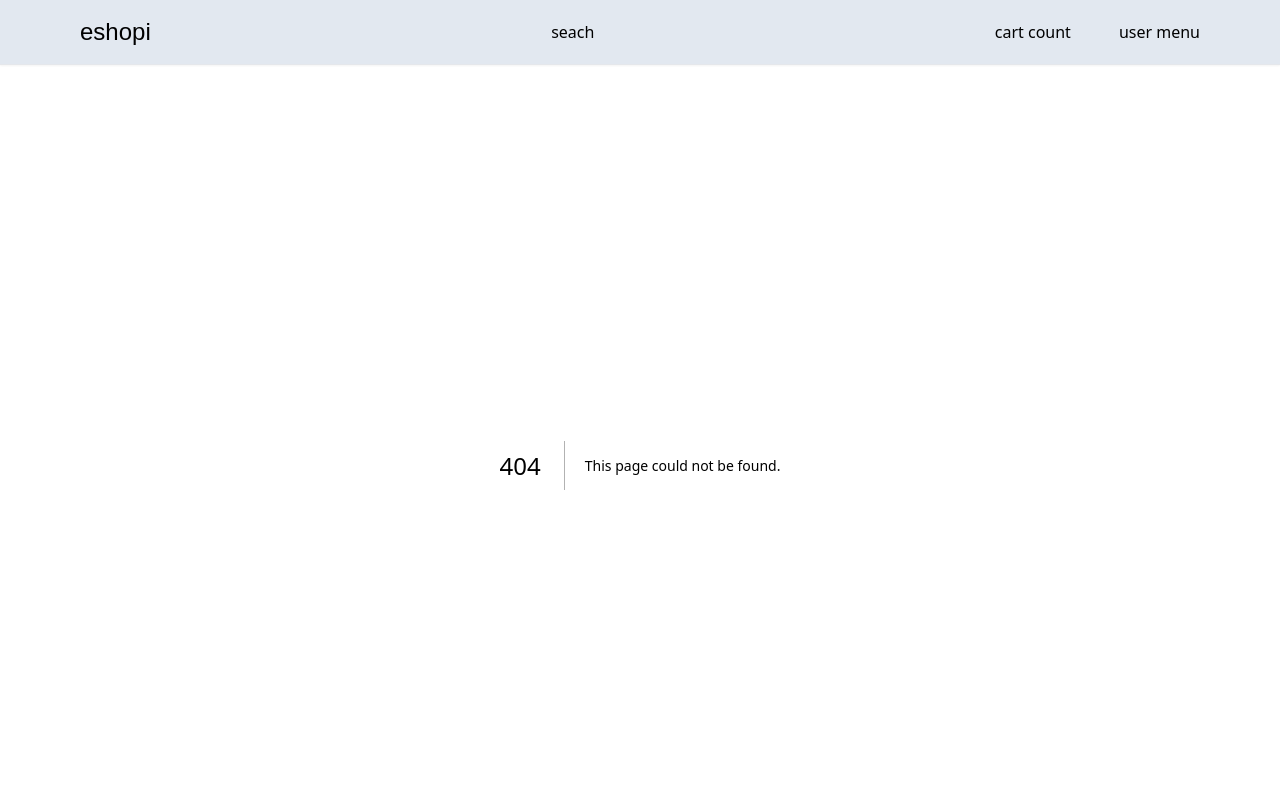
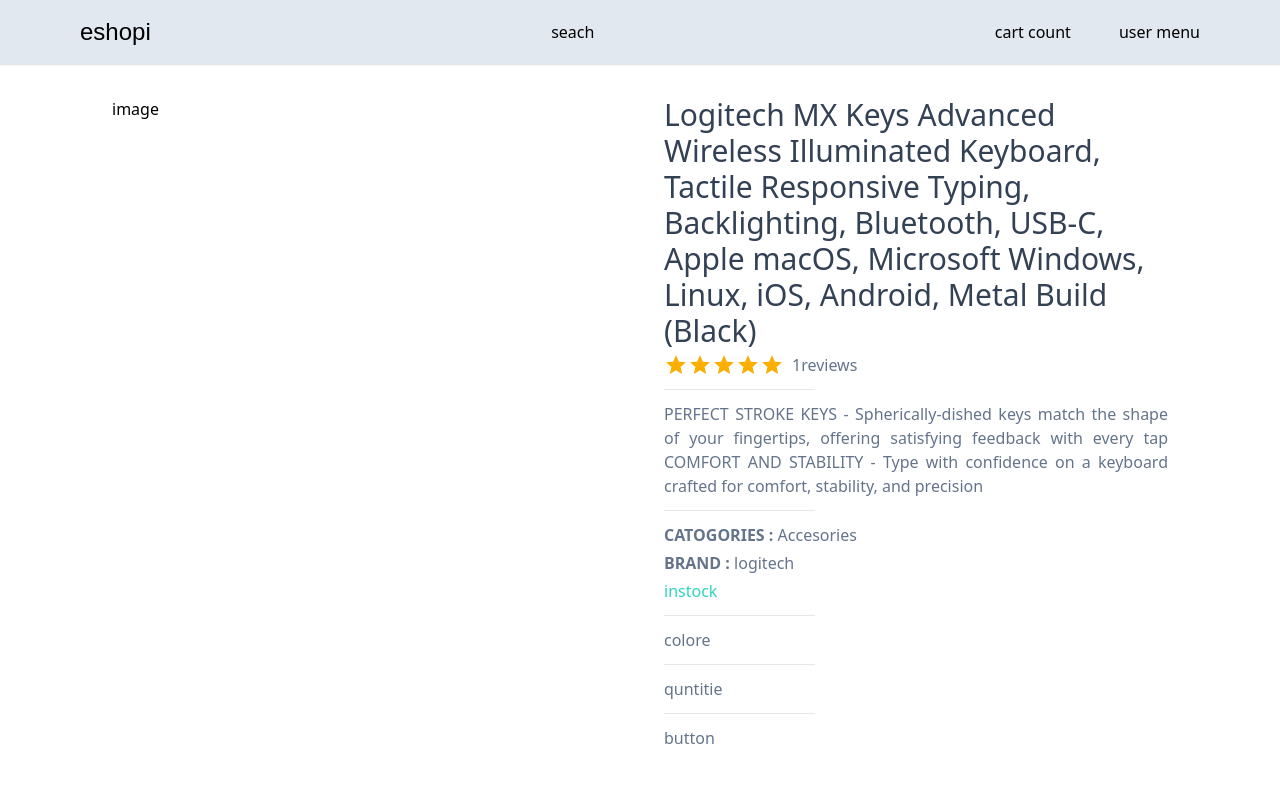
Before and after one commit to abdulrashidkalodi/E-Commerce-Application, a Next.js app: page /product/1 in a window 1280 px wide. Before the commit this address had no page. Shown: the top 800 px of the page. Built offline with nearby package versions, Linux system fonts and the light colour scheme; a web font is replaced by a local one.

Commit message:
product details added

```diff
--- /dev/null
+++ b/app/cart/page.tsx
@@ -0,0 +1,5 @@
+const Cart = () => {
+  return <div>Cart</div>;
+};
+
+export default Cart;
--- a/app/components/products/ProductCard.tsx
+++ b/app/components/products/ProductCard.tsx
@@ -2,20 +2,32 @@
 import formatePrice from "@/utils/formatePrice";
 import trucateText from "@/utils/truncateText";
 import { Rating } from "@mui/material";
-import { truncate } from "fs";
 import Image from "next/image";
-interface ProductCardProps{
-    data:any
+import { useRouter } from "next/navigation";
+interface ProductCardProps {
+  data: any;
 }
-const ProductCard:React.FC<ProductCardProps> = ({ data }) => {
-
-const productRating=data.reviews.reduce((acc:number,item:any)=>
-  item.rating+acc,0)/data.reviews.length
-
+const ProductCard: React.FC<ProductCardProps> = ({ data }) => {
+  const router = useRouter();
+  const productRating =
+    data.reviews.reduce((acc: number, item: any) => item.rating + acc, 0) /
+    data.reviews.length;
   return (
-    <div className="col-span-1 cursor-pointer border-[1.2px] border-slate-200 bg-slate-50 rounded-sm p-2 transition hover:scale-105 text-center text-sm">
+    <div
+      onClick={() => {
+        router.push(`/product/${data.id}`);
+      }}
+      className="col-span-1 cursor-pointer border-[1.2px] border-slate-200 bg-slate-50 rounded-sm p-2 transition hover:scale-105 text-center text-sm"
+    >
       <div className="flex flex-col items-center w-full gap-1">
-        <div className="aspect-square overflow-hidden relative w-full"><Image fill alt="no imagefound" src={data.images[0].image} className="w-full h-full object-contain"/> </div>
+        <div className="aspect-square overflow-hidden relative w-full">
+          <Image
+            fill
+            alt="no imagefound"
+            src={data.images[0].image}
+            className="w-full h-full object-contain"
+          />{" "}
+        </div>
         <div className="mt-4">{trucateText(data.name)}</div>
         <div>
           <Rating value={productRating} readOnly />
--- /dev/null
+++ b/app/product/[productId]/ProductDetails.tsx
@@ -0,0 +1,48 @@
+"use client+";
+import { Rating } from "@mui/material";
+interface ProductDetailsProps {
+  product: any;
+}
+const Horizontal = () => {
+  return <hr className="w-[30%] my-2" />;
+};
+const ProductDetails: React.FC<ProductDetailsProps> = ({ product }) => {
+  const productRating =
+    product.reviews.reduce((acc: number, item: any) => item.rating + acc, 0) /
+    product.reviews.length;
+  return (
+    <div className="grid grid-cols-1 md:grid-cols-2 gap-12">
+      <div>image</div>
+      <div className="flex flex-col gap-1 text-slate-500 text-small">
+        <h2 className="text-3xl font-medium text-slate-700">{product.name}</h2>
+        <div className="flex item-center gap-2 ">
+          <Rating value={productRating} readOnly />
+          <div>{product.reviews.length}reviews</div>
+        </div>
+        <Horizontal />
+        <div className="text-justify">{product.description}</div>
+        <Horizontal />
+        <div>
+          <span className="font-semibold">CATOGORIES : </span>
+          {product.category}
+        </div>{" "}
+        <div>
+          <span className="font-semibold">BRAND : </span>
+          {product.brand}
+        </div>
+        <div className={product.inStock ? "text-teal-400" : "text-rose-400"}>
+          {" "}
+          {product.inStock ? "instock" : "not available"}{" "}
+        </div>
+        <Horizontal />
+        <div>colore</div>
+        <Horizontal />
+        <div>quntitie </div>
+        <Horizontal />
+        <div> button</div>
+      </div>
+    </div>
+  );
+};
+
+export default ProductDetails;
--- /dev/null
+++ b/app/product/[productId]/page.tsx
@@ -0,0 +1,20 @@
+import Container from "@/app/components/Container";
+import ProductDetails from "./ProductDetails";
+import { product } from "@/utils/product";
+
+interface IPrams {
+  productId?: string;
+}
+
+const Product = ({ params }: { params: IPrams }) => {
+  console.log(params);
+  return (
+    <div className="p-8">
+      <Container>
+        <ProductDetails product={product} />
+      </Container>
+    </div>
+  );
+};
+
+export default Product;
--- /dev/null
+++ b/utils/product.ts
@@ -0,0 +1,40 @@
+export const product = {
+  id: "64a4ebe300900d44bb50628a",
+  name: "Logitech MX Keys Advanced Wireless Illuminated Keyboard, Tactile Responsive Typing, Backlighting, Bluetooth, USB-C, Apple macOS, Microsoft Windows, Linux, iOS, Android, Metal Build (Black)",
+  description:
+    "PERFECT STROKE KEYS - Spherically-dished keys match the shape of your fingertips, offering satisfying feedback with every tap\nCOMFORT AND STABILITY - Type with confidence on a keyboard crafted for comfort, stability, and precision",
+  price: 102.99,
+  brand: "logitech",
+  category: "Accesories",
+  inStock: true,
+  images: [
+    {
+      color: "Black",
+      colorCode: "#000000",
+      image:
+        "https://firebasestorage.googleapis.com/v0/b/e-shop-vid.appspot.com/o/products%2Flogitech-graphite.png?alt=media&token=d07334d8-ab2b-4648-a38b-2a062a1a49bc",
+    },
+  ],
+  reviews: [
+    {
+      id: "64a65a6158b470c6e06959ee",
+      userId: "6475af156bad4917456e6e1e",
+      productId: "64a4ebe300900d44bb50628a",
+      rating: 5,
+      comment: "good",
+      createdDate: "2023-07-06T06:08:33.067Z",
+      user: {
+        id: "6475af156bad4917456e6e1e",
+        name: "Charles",
+        email: "example@gmail.com",
+        emailVerified: null,
+        image:
+          "https://lh3.googleusercontent.com/a/AAcHTteOiCtILLBWiAoolIW9PJH-r5825pBDl824_8LD=s96-c",
+        hashedPassword: null,
+        createdAt: "2023-05-30T08:08:53.979Z",
+        updatedAt: "2023-05-30T08:08:53.979Z",
+        role: "ADMIN",
+      },
+    },
+  ],
+};
```
